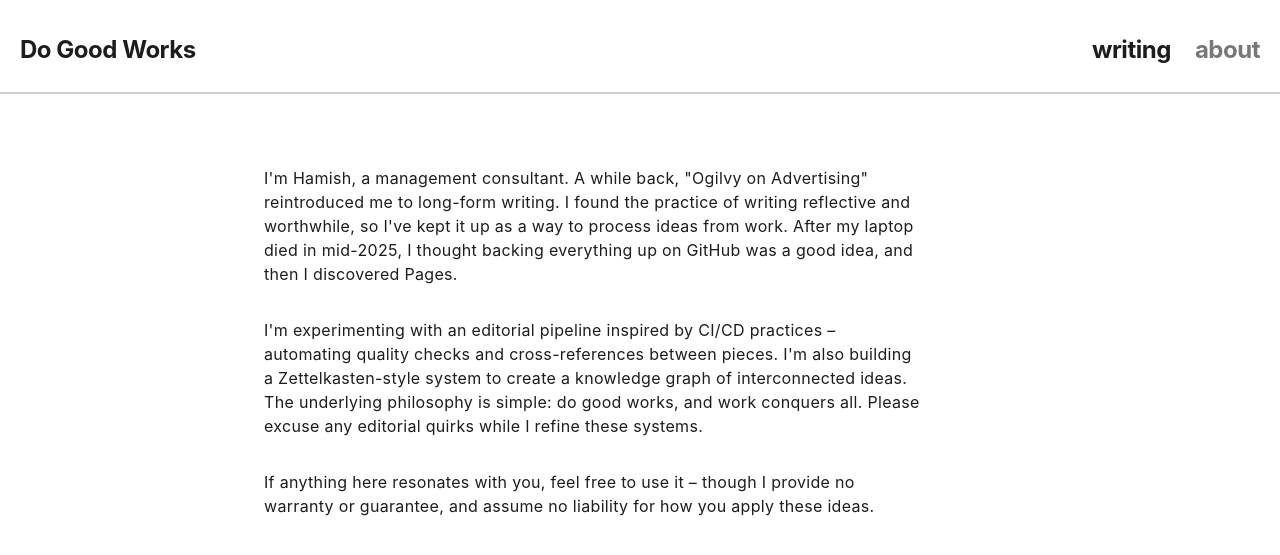
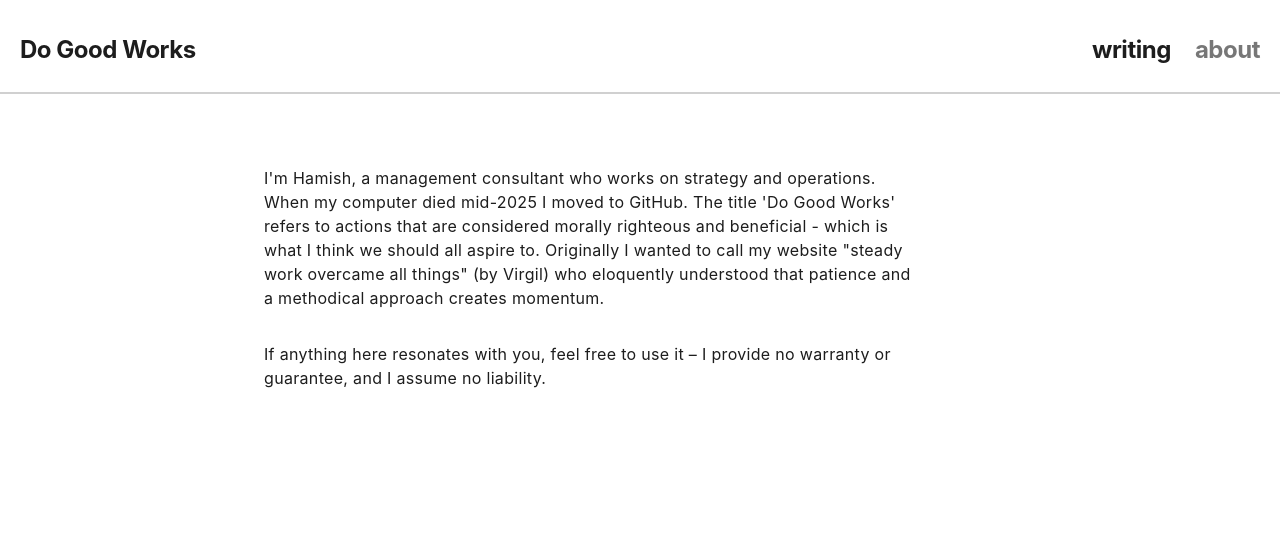
Before and after one commit to HamishFrostLyon/hamishfrostlyon.github.io, a Jekyll site: the page built from about.html, in a window 1280 px wide. Shown: the top 555 px of the page. Built offline with Jekyll 4.4.1, drawn with Linux system fonts in a browser that asks for light colours.

Commit message:
Update about page with new content
- Simplified consultant description focused on strategy and operations
- Explained 'Do Good Works' title meaning and philosophy
- Added reference to Virgil's "steady work overcame all things"
- Streamlined disclaimer text

```diff
--- a/about.html
+++ b/about.html
@@ -6,23 +6,10 @@ permalink: /about/
 
 <div class="about-content">
   <p>
-    I'm Hamish, a management consultant. A while back, "Ogilvy on Advertising"
-    reintroduced me to long-form writing. I found the practice of writing
-    reflective and worthwhile, so I've kept it up as a way to process ideas from
-    work. After my laptop died in mid-2025, I thought backing everything up on
-    GitHub was a good idea, and then I discovered Pages.
+    I'm Hamish, a management consultant who works on strategy and operations. When my computer died mid-2025 I moved to GitHub. The title 'Do Good Works' refers to actions that are considered morally righteous and beneficial - which is what I think we should all aspire to. Originally I wanted to call my website "steady work overcame all things" (by Virgil) who eloquently understood that patience and a methodical approach creates momentum.
   </p>
 
-  <p>
-    I'm experimenting with an editorial pipeline inspired by CI/CD practices –
-    automating quality checks and cross-references between pieces. I'm also
-    building a Zettelkasten-style system to create a knowledge graph of
-    interconnected ideas. The underlying philosophy is simple: do good works,
-    and work conquers all. Please excuse any editorial quirks while I refine
-    these systems.
-  </p>
-
-  <p>If anything here resonates with you, feel free to use it – though I provide no warranty or guarantee, and assume no liability for how you apply these ideas.</p>
+  <p>If anything here resonates with you, feel free to use it – I provide no warranty or guarantee, and I assume no liability.</p>
 </div>
 <div class="contact">
   <p><a href="mailto:{{ site.email }}">{{ site.email }}</a></p>
```
